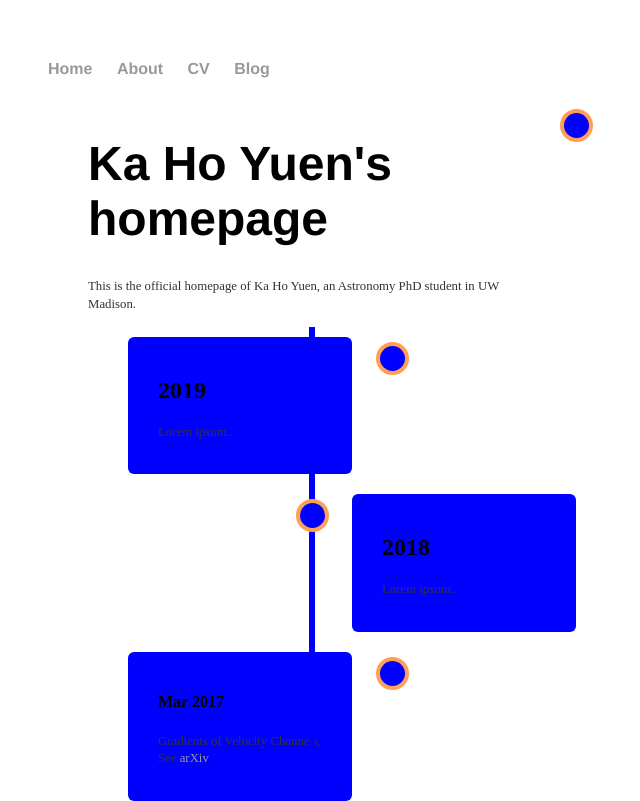
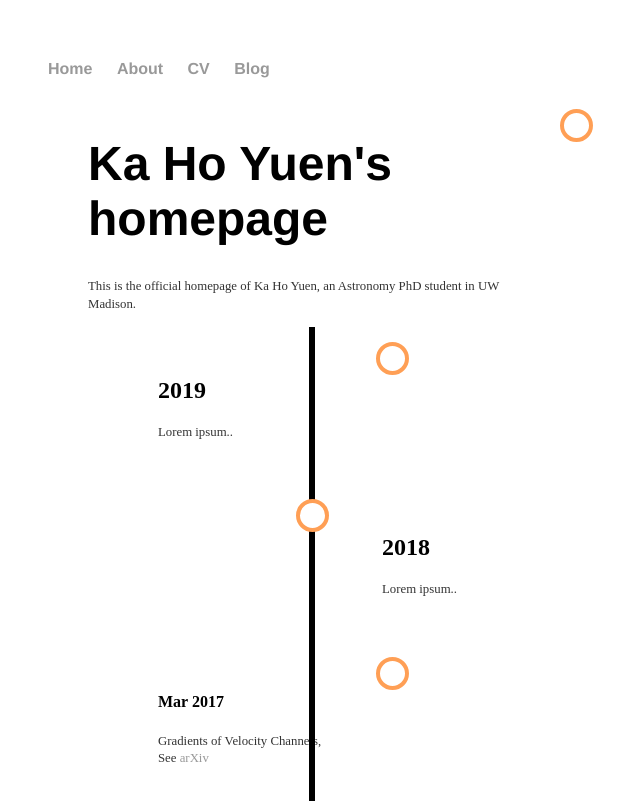
Before and after one commit to kyuen2/laztech.github.io, a Jekyll site: the page built from index.html, in a window 1280 px wide. Shown: the top 801 px of the page, without its empty margins (144-784 px from the left). Built offline with Jekyll 4.4.1, drawn with Linux system fonts in a browser that asks for light colours; grey boxes are pictures that could not be loaded.

Commit message:
Update main.css
revert the color schemes

```diff
--- a/css/main.css
+++ b/css/main.css
@@ -71,7 +71,7 @@ body {
   content: '';
   position: absolute;
   width: 6px;
-  background-color: blue;
+  background-color: black;
   top: 0;
   bottom: 0;
   left: 50%;
@@ -93,7 +93,7 @@ body {
   width: 25px;
   height: 25px;
   right: -17px;
-  background-color: blue;
+  background-color: white;
   border: 4px solid #FF9F55;
   top: 15px;
   border-radius: 50%;
@@ -119,7 +119,7 @@ body {
   width: 0;
   z-index: 1;
   right: 30px;
-  border: medium solid blue;
+  border: medium solid white;
   border-width: 10px 0 10px 10px;
   border-color: transparent transparent transparent white;
 }
@@ -133,7 +133,7 @@ body {
   width: 0;
   z-index: 1;
   left: 30px;
-  border: medium solid blue;
+  border: medium solid white;
   border-width: 10px 10px 10px 0;
   border-color: transparent white transparent transparent;
 }
@@ -146,7 +146,7 @@ body {
 /* The actual content */
 .content {
   padding: 20px 30px;
-  background-color: blue;
+  background-color: white;
   position: relative;
   border-radius: 6px;
 }
@@ -168,7 +168,7 @@ body {
 /* Make sure that all arrows are pointing leftwards */
   .container::before {
     left: 60px;
-    border: medium solid blue;
+    border: medium solid white;
     border-width: 10px 10px 10px 0;
     border-color: transparent white transparent transparent;
   }
```
